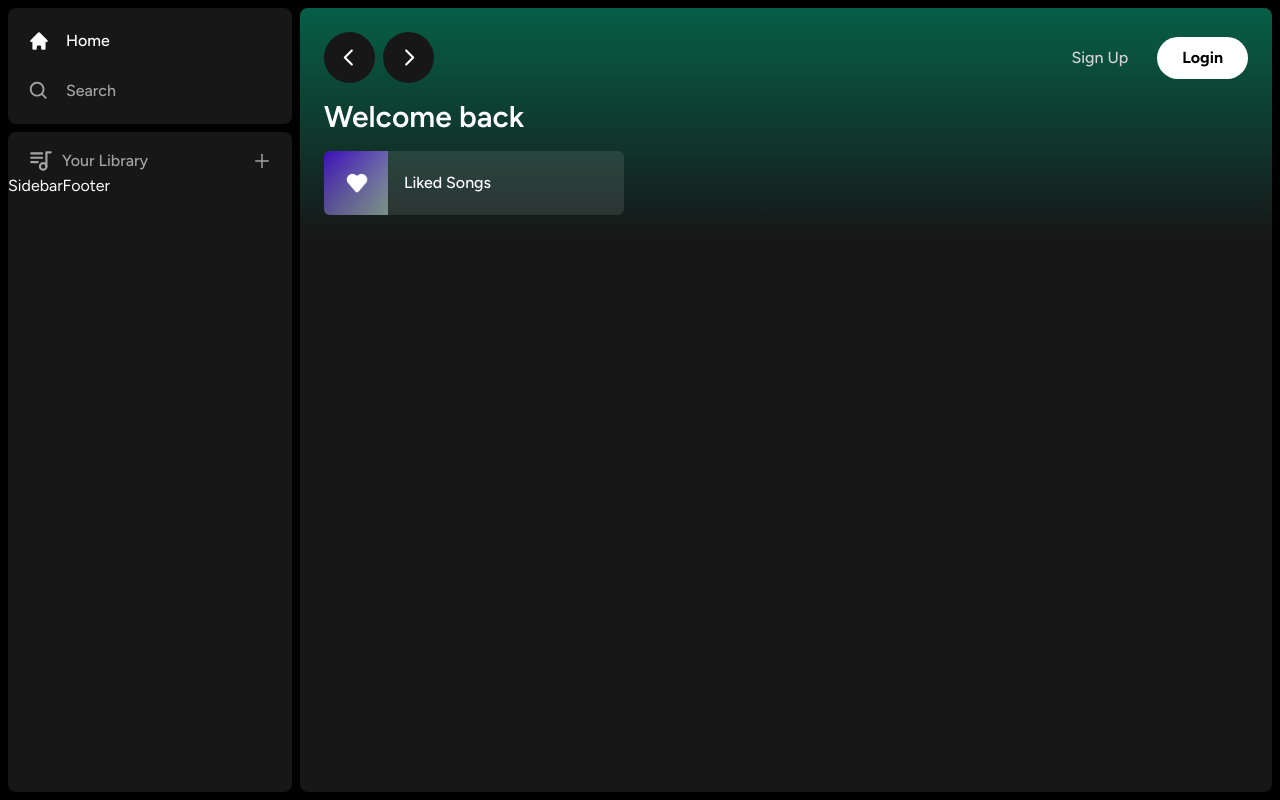
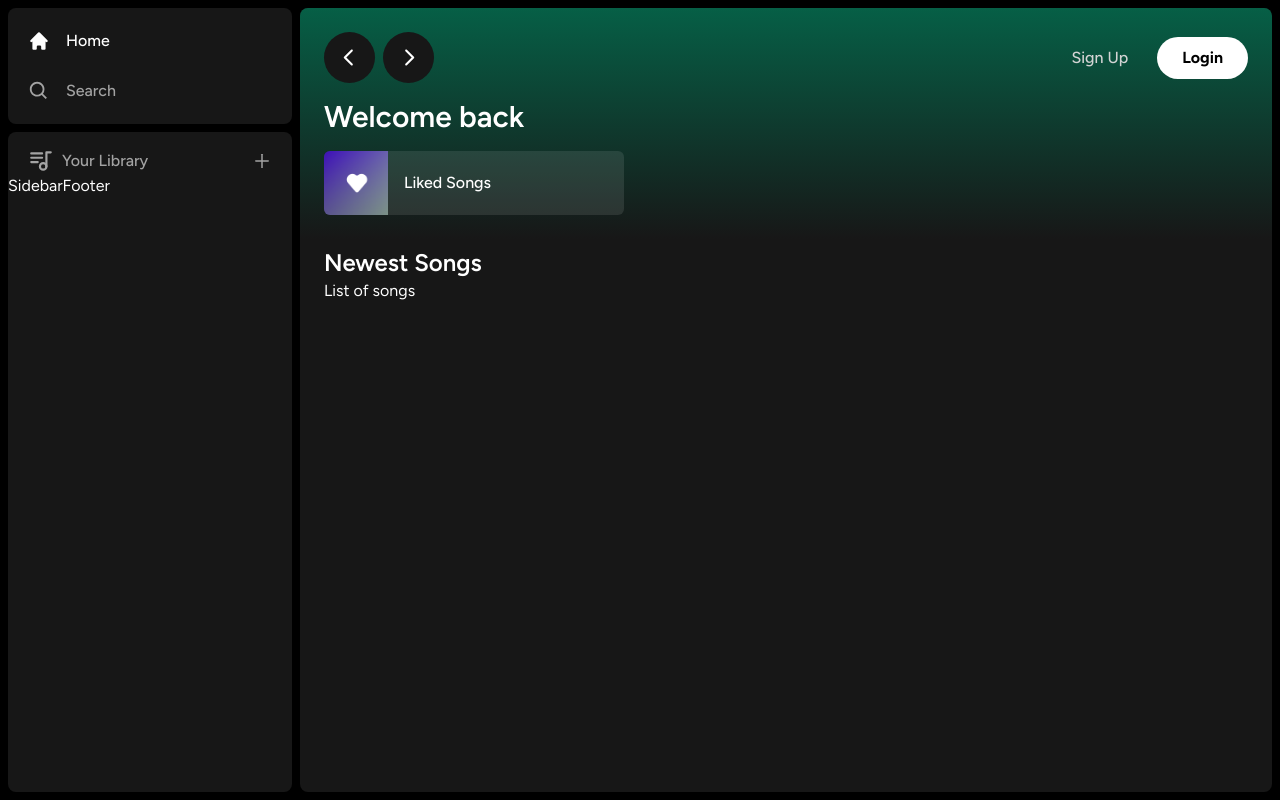
Before and after one commit to dineshyadav19/spotify-clone, a Next.js app: page / in a window 1280 px wide. Built offline with nearby package versions, Linux system fonts and the light colour scheme.

Commit message:
fix: move components to respective folder

```diff
--- a/app/(site)/page.tsx
+++ b/app/(site)/page.tsx
@@ -22,6 +22,13 @@
           </div>
         </div>
       </Header>
+
+      <div className="mt-2 mb-7 px-6">
+        <div className="flex justify-between items-center">
+          <h1 className="text-white text-2xl font-semibold">Newest Songs</h1>
+        </div>
+        <div>List of songs</div>
+      </div>
     </div>
   );
 }
--- a/app/layout.tsx
+++ b/app/layout.tsx
@@ -1,4 +1,4 @@
-import Sidebar from '@/components/Sidebar';
+import Sidebar from '@/components/Sidebar/Sidebar';
 import './globals.css';
 import type { Metadata } from 'next';
 import { Figtree } from 'next/font/google';
--- a/components/ListItem.tsx
+++ b/components/ListItem.tsx
@@ -1,3 +1,5 @@
+'use client';
+
 import Image from 'next/image';
 import { useRouter } from 'next/navigation';
 import React from 'react';
@@ -13,6 +15,7 @@
   const router = useRouter();
 
   const onClick = () => {
+    //TODO: Add auth here
     router.push(href);
   };
   return (
--- a/components/Sidebar.tsx
+++ b/components/Sidebar/Sidebar.tsx
@@ -4,7 +4,7 @@
 import { usePathname } from 'next/navigation';
 import { HiHome } from 'react-icons/hi';
 import { BiSearch } from 'react-icons/bi';
-import Box from './Box';
+import Box from '../Box';
 import SidebarItem from './SidebarItem';
 import SidebarFooter from './SidebarFooter';
 import Library from './Library';
```
Also changed, not shown: components/Sidebar/Library.tsx (renamed from components/Library.tsx), components/Sidebar/SidebarFooter.tsx (renamed from components/SidebarFooter.tsx), components/Sidebar/SidebarItem.tsx (renamed from components/SidebarItem.tsx).
